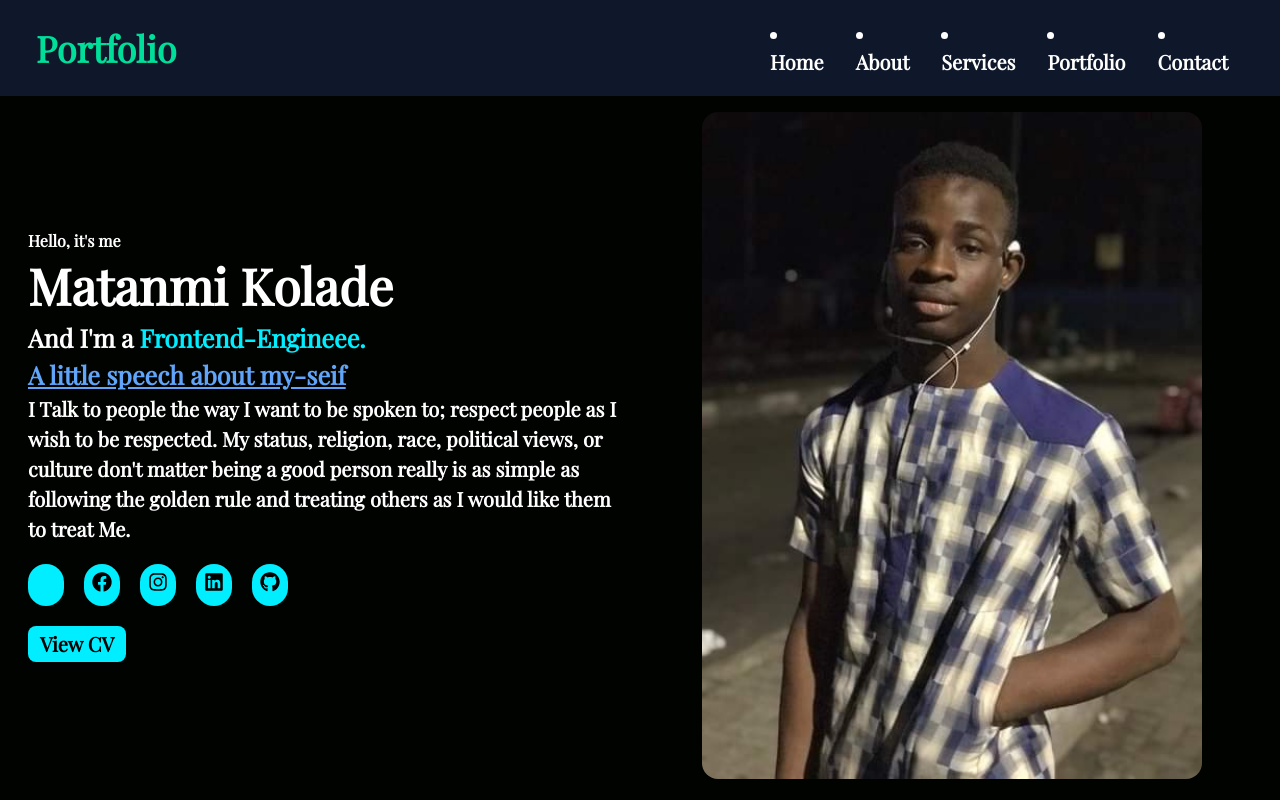
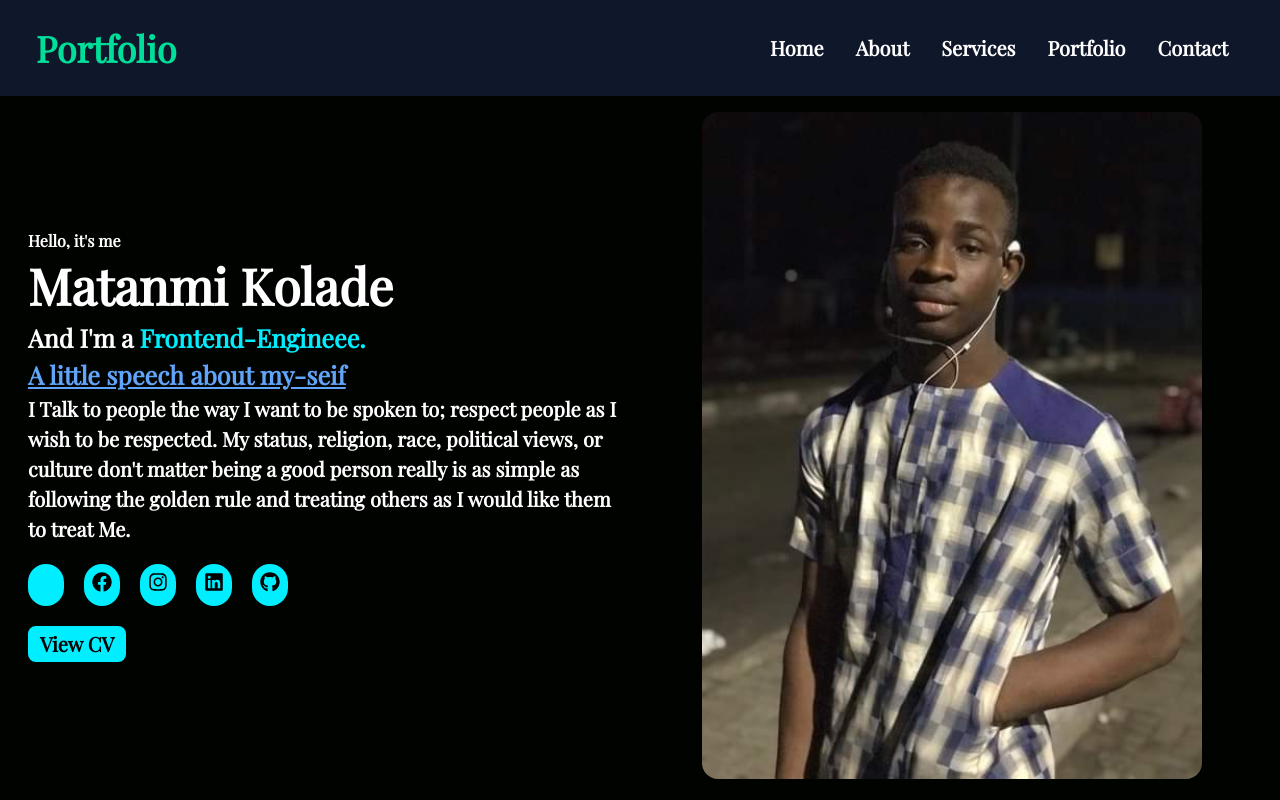
Before and after one commit to kolamat/PORTFOLIO1, a React (Create React App) app: page / in a window 1280 px wide. Shown: the top 800 px of the page. Built offline with nearby package versions, Linux system fonts and the light colour scheme; some icons are missing.

Commit message:
On branch main Your branch is up to date with 'origin/main'.
Changes to be committed:
	modified:   src/components/Navbar.js

```diff
--- a/src/components/Navbar.js
+++ b/src/components/Navbar.js
@@ -13,13 +13,13 @@ const Navbar = () => {
     <div className="w-auto">
       <div className="fixed flex top-0 left-0 bg-slate-900 justify-between items-center h-24 text-white mx-auto px-9 w-full">
         <h1 className="w-full text-4xl font-bold text-[#00df9a]">Portfolio</h1>
-        <nav className="hidden md:flex font-bold text-xl">
+        <ul className="hidden md:flex font-bold text-xl">
           <li className="p-4">Home</li>
           <li className="p-4">About</li>
           <li className="p-4">Services</li>
           <li className="p-4">Portfolio</li>
           <li className="p-4">Contact</li>
-        </nav>
+        </ul>
         <div onClick={handleNav} className="block md:hidden cursor-pointer">
           {!nav ? <CiMenuKebab size={23} /> : <IoClose size={23} />}
         </div>
```
